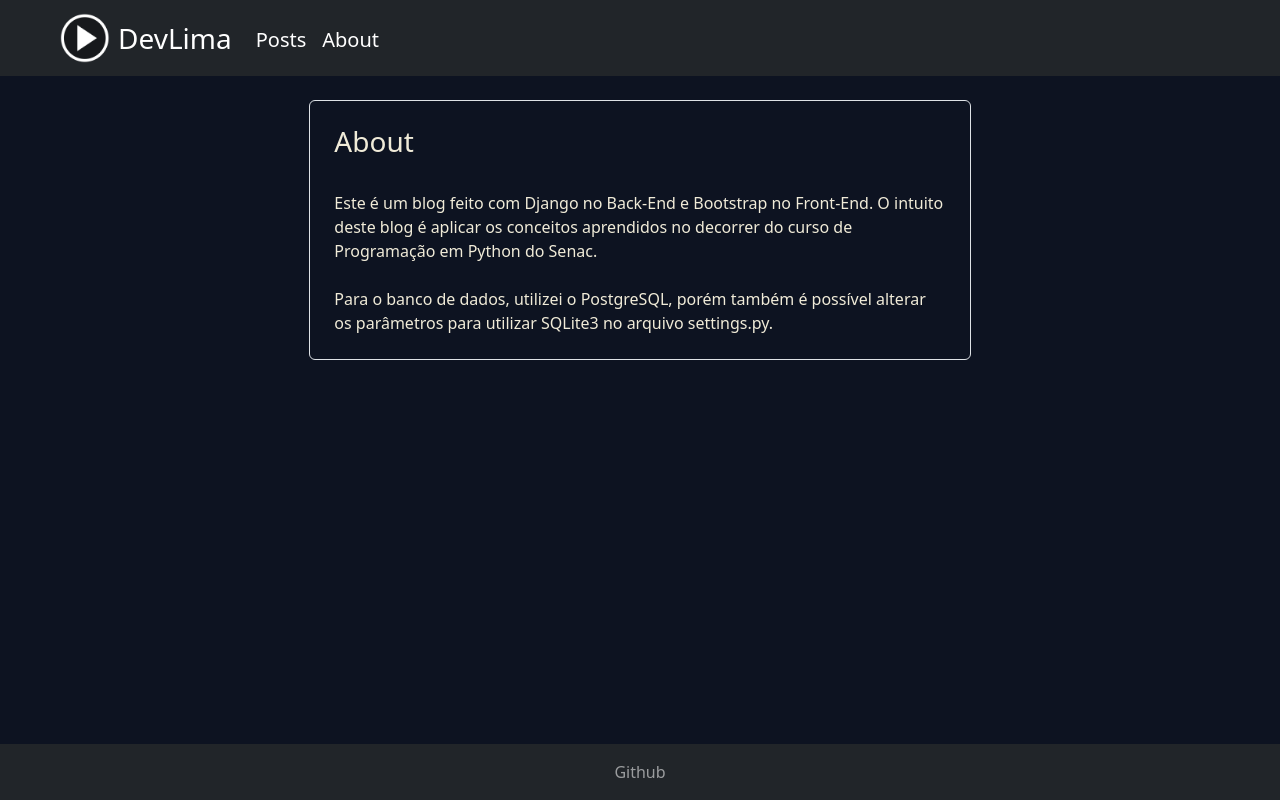
After one commit to mateuslima8612/django_blog, a Django app: page /about in a window 1280 px wide. The commit adds this page. Run offline with Django 5.2, Linux system fonts and the light colour scheme.

Commit message:
about page

```diff
--- /dev/null
+++ b/backend/blog/templates/about.html
@@ -0,0 +1,12 @@
+{% extends 'base.html' %}
+{% block title %}Homepage | DevLima{% endblock title %}
+{% block content %}
+<div class="post mb-4 p-3 p-md-4 border rounded mx-2 mx-md-5">
+        <h3>About</h3>
+        <div class="post-content pt-4">
+            Este é um blog feito com Django  no Back-End e Bootstrap no Front-End. O intuito deste blog é aplicar os conceitos aprendidos
+            no decorrer do curso de Programação em Python do Senac.<br><br>
+            Para o banco de dados, utilizei o PostgreSQL, porém também é possível alterar os parâmetros para utilizar SQLite3 no arquivo settings.py.
+        </div>
+</div>
+{% endblock content%}
--- a/backend/blog/templates/partials/_footer.html
+++ b/backend/blog/templates/partials/_footer.html
@@ -1,13 +1,13 @@
 <footer class="navbar navbar-dark bg-dark justify-content-center w-100  mt-auto">
   <ul class="navbar-nav flex-row">
     <li class="nav-item px-3">
-      <a href="#" class="nav-link">Instagram</a>
+      <a href="https://github.com/mateuslima8612/django_blog" class="nav-link">Github</a>
     </li>
-    <li class="nav-item px-3">
-      <a href="#" class="nav-link">Facebook</a>
+    <!--<li class="nav-item px-3">
+      <a href="#" class="nav-link">Linkedin</a>
     </li>
     <li class="nav-item px-3">
       <a href="#" class="nav-link">Twitter</a>
-    </li>
+    </li>-->
   </ul>
 </footer>
--- a/backend/blog/templates/partials/_navbar.html
+++ b/backend/blog/templates/partials/_navbar.html
@@ -14,10 +14,12 @@
           <a class="nav-link  fs-5 text-white active pb-1" href="/about">About</a>
         </li>
       </ul>
+      <!--
       <form class="d-flex" role="search">
         <input class="form-control me-2" type="search" placeholder="Faça uma pesquisa" aria-label="Search"/>
         <button class="btn btn-outline-success" type="submit">Search</button>
       </form>
+    -->
     </div>
   </div>
 </nav>
--- a/backend/blog/templates/posts.html
+++ b/backend/blog/templates/posts.html
@@ -8,7 +8,7 @@
         <h3><a href="{% url 'post-detail' post.id %}">{{ post.title }}</a></h3>
         <span> {{ post.date }}</span>
         <div class="post-content pt-4">
-            {{ post.content|striptags|truncatewords_html:100|linebreaks }}
+            {{ post.content|truncatewords_html:100|striptags|linebreaks }}
         </div>
     </div>
     {% endfor %}
--- a/backend/blog/urls.py
+++ b/backend/blog/urls.py
@@ -7,4 +7,5 @@ urlpatterns = [
     path('posts/id/<int:pk>/', views.post_detail, name='post-detail'),
     path('posts/', views.posts, name='posts'),
     path('posts/<int:page>', views.posts, name='posts-paginated'),
+    path('about', views.about, name='about')
 ]
--- a/backend/blog/views.py
+++ b/backend/blog/views.py
@@ -21,3 +21,6 @@ def posts(request, page=1):
 def post_detail(request, pk):
     post = get_object_or_404(Post, pk=pk)
     return render(request, 'post_detail.html', {'post': post})
+
+def about(request):
+    return render(request, 'about.html')
```
